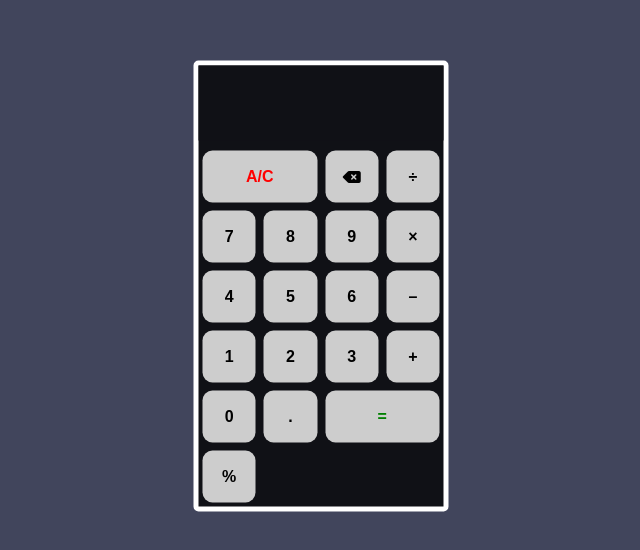
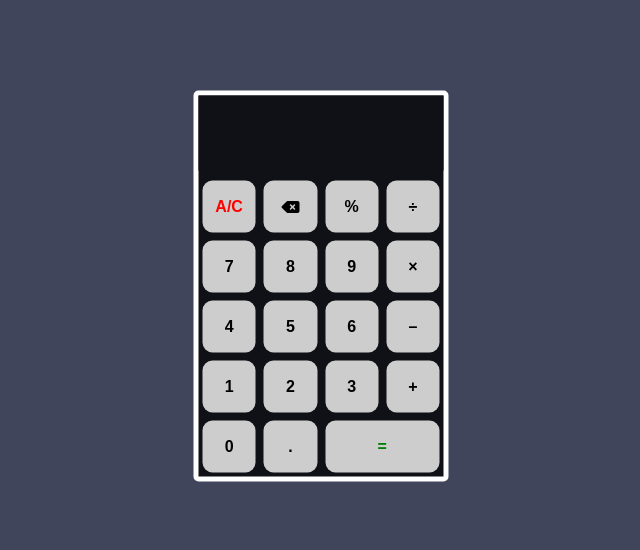
Before and after one commit to Truworth-Shubham/week-6, a React (Create React App) app in the folder calculator/: page / in a window 1280 px wide. Shown: the part 114-664 px from the top of the page, without its empty margins (319-959 px from the left). Built offline with nearby package versions, Linux system fonts and the light colour scheme.

Commit message:
updated calc UI

```diff
--- a/calculator/src/App.js
+++ b/calculator/src/App.js
@@ -170,6 +170,7 @@ const App = () => {
           <div className='keypad'>
             <p id='clear' onClick={clear}>A/C</p>
             <p id='backspace' onClick={backspace}><i className="fa-solid fa-delete-left"></i></p>
+            <p onClick={() => handleClick("%")}>%</p>
             <p onClick={() => handleClick("/")}>&divide;</p>
             <p onClick={() => handleClick("7")}>7</p>
             <p onClick={() => handleClick("8")}>8</p>
@@ -185,7 +186,6 @@ const App = () => {
             <p onClick={() => handleClick("+")}>+</p>
             <p onClick={() => handleClick("0")}>0</p>
             <p onClick={() => handleClick(".")}>.</p>
-            <p onClick={() => handleClick("%")}>%</p>
             <p onClick={() => calculate("=")} id='result'>=</p>
           </div>
         </div>
--- a/calculator/src/index.css
+++ b/calculator/src/index.css
@@ -41,7 +41,7 @@ textarea{
   resize: none;
 }
 #clear{
-  grid-column: 1/3;
+  grid-column: 1/2;
   grid-row: 1;
   color: red;
 }
```
